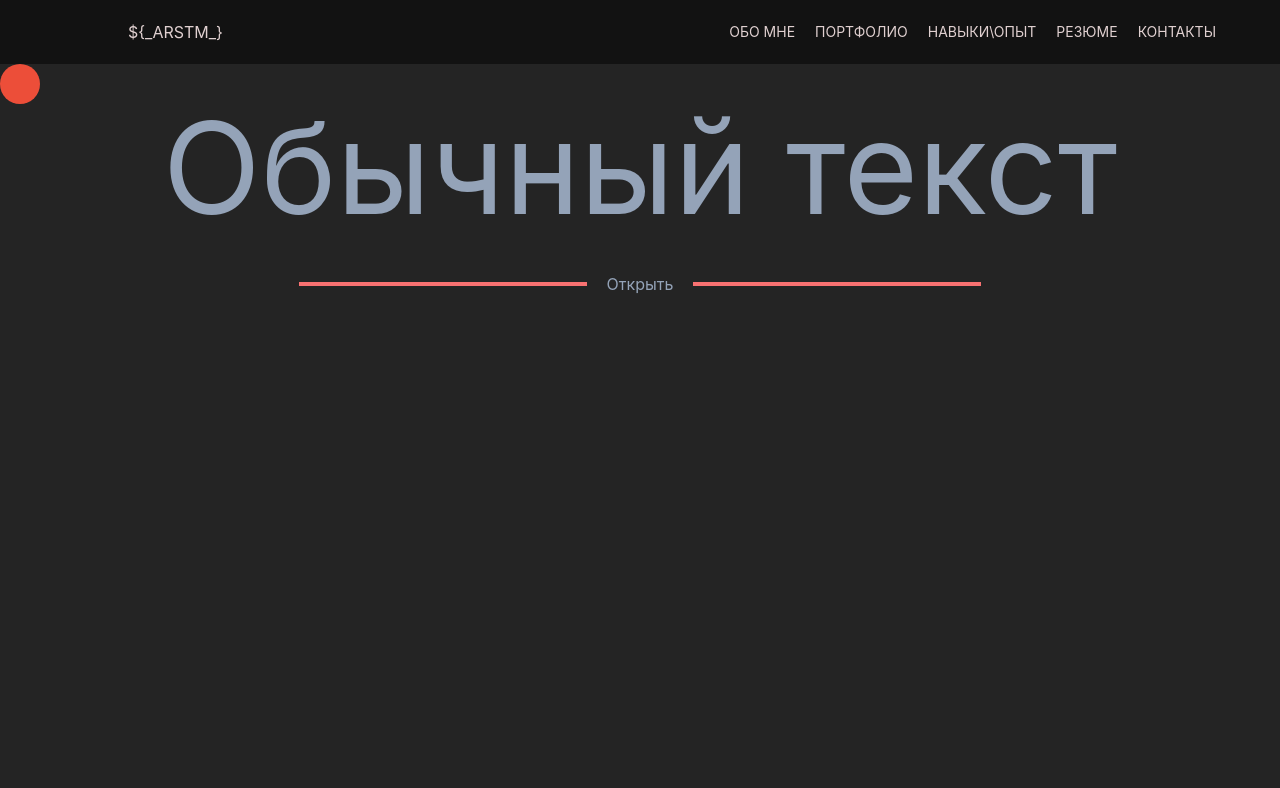
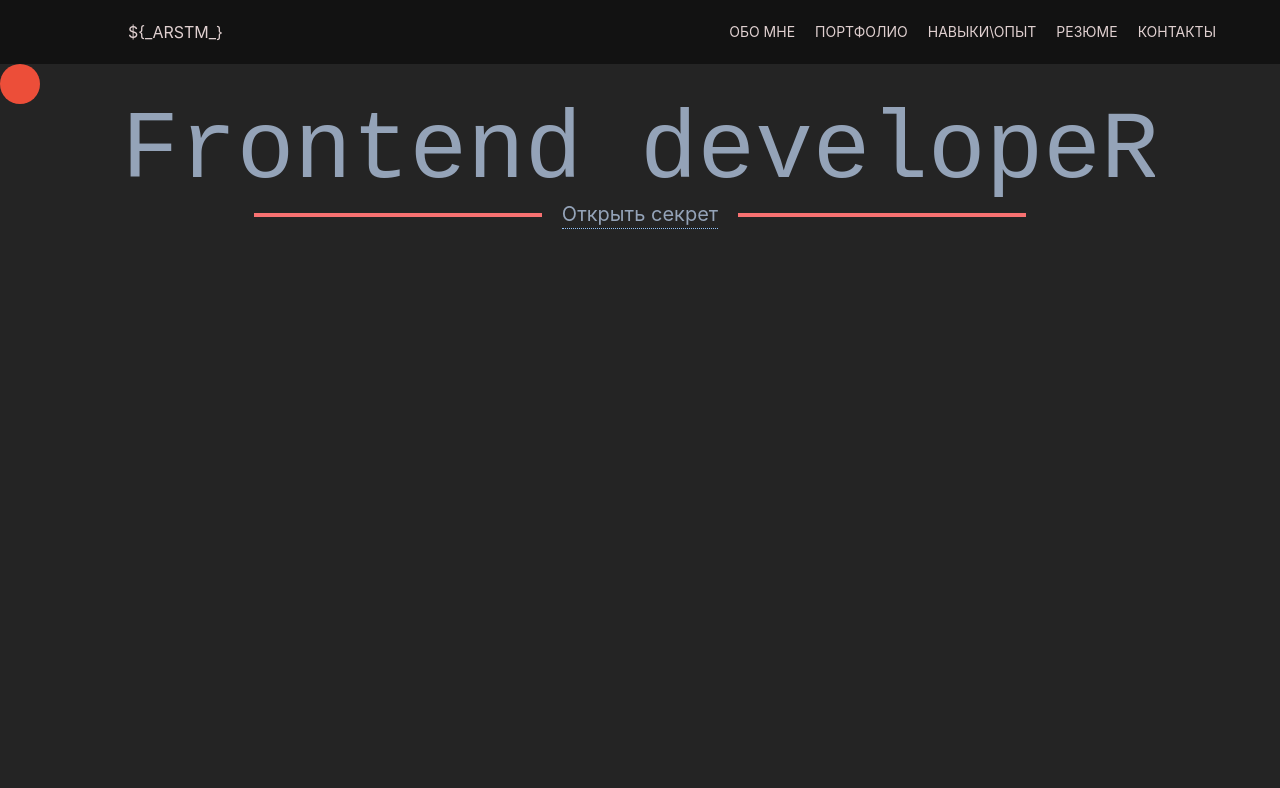
Before and after one commit to ARustamA/page, a React (Vite) app: page / in a window 1280 px wide. Shown: the top 788 px of the page. Built offline with nearby package versions, Linux system fonts and the light colour scheme.

Commit message:
header+text

```diff
--- a/src/App.tsx
+++ b/src/App.tsx
@@ -1,5 +1,5 @@
 import { ParallaxText } from './components/ParallaxText';
-import { AnimationMan } from './components/AnimationMan';
+
 import useMousePosition from './useMousePosition';
 import { Header } from './header/Header';
 import { motion } from 'framer-motion';
@@ -26,33 +26,35 @@ function App(): JSX.Element {
         transition={{ type: 'tween', ease: 'backOut', duration: 0.5 }}>
         <p
           className="text-6xl w-screen-xl py-20 px-16 "
+          onTouchStart={() => {
+            setIsHovered(true);
+          }}
+          onTouchEnd={() => {
+            setIsHovered(false);
+          }}
           onMouseEnter={() => {
             setIsHovered(true);
           }}
           onMouseLeave={() => {
             setIsHovered(false);
           }}>
-          A visual designer - with skills that haven't been replaced by A.I (yet) - making good shit
-          only if the paycheck is equally good.
+          Приветствую тебя добрый человек, спасибо, что заглянул ;)
         </p>
       </motion.div>
 
       <div className={styles.body}>
-        <h2 className={styles.text_h2}>Обычный текст</h2>
-        {/* <p>
-          I'm a <span>selectively skilled</span> product designer with a strong focus on producing
-          high-quality & impactful digital experiences.
-        </p> */}
-        <span className="flex items-center gap-5">
-          <span className={styles.span}></span>Открыть<span className={styles.span}></span>
+        <div className={styles.typing_demo}>Frontend developeR</div>
+
+        <span className="flex items-center gap-5 ">
+          <span className={styles.span}></span>
+          <span className={styles.text_secret}>Открыть секрет</span>
+          <span className={styles.span}></span>
         </span>
       </div>
       <section className={styles.section}>
         <ParallaxText baseVelocity={-5}>Framer Motion</ParallaxText>
         <ParallaxText baseVelocity={5}>Scroll velocity</ParallaxText>
       </section>
-      {/* <div className="arrow arrow-first"></div>
-      <div className="arrow arrow-second"></div> */}
     </main>
   );
 }
--- a/src/app.module.css
+++ b/src/app.module.css
@@ -5,14 +5,37 @@
   @apply w-full h-full flex flex-col overflow-hidden;
 }
 
-.text_h2 {
-  @apply text-9xl py-10;
+.text_secret {
+  @apply text-xl border-b border-dotted border-blue-300;
+
+}
+
+.typing_demo {
+  width: 18ch;
+  animation: typing 2s steps(17), blink 0.5s step-end infinite alternate;
+  white-space: nowrap;
+  overflow: hidden;
+  border-right: 3px solid;
+  font-family: monospace;
+  font-size: 2em;
+}
+
+@keyframes typing {
+  from {
+    width: 0;
+  }
+}
+
+@keyframes blink {
+  50% {
+    border-color: transparent;
+  }
 }
 .span {
-  @apply h-1 bg-red-400 w-72
+  @apply h-1 bg-red-400 w-72;
 }
 .body {
-  @apply w-full flex flex-col items-center justify-center text-slate-400  cursor-default;
+  @apply w-full flex flex-col items-center justify-center text-slate-400  cursor-default text-5xl py-10;
 }
 
 .mask {
--- a/src/header/Header.tsx
+++ b/src/header/Header.tsx
@@ -3,14 +3,14 @@ import { useEffect, useState } from 'react';
 import styles from './header.module.css';
 
 export const Header = () => {
-  const [scrollDirection, setScrollDirection] = useState(null);
+  const [scrollDirection, setScrollDirection] = useState<string | null>(null);
 
   useEffect(() => {
     const handleScroll = () => {
       if (window.scrollY > 50) {
-        setScrollDirection('scrolled_left'); // Прокрутка вниз - скрываем влево
+        setScrollDirection('transform translate-y-[-100%] transition-transform duration-300'); // Прокрутка вниз - скрываем влево
       } else {
-        setScrollDirection('scrolled_right'); // Вернуть в исходное положение
+        setScrollDirection('transform translate-y-0 transition-transform duration-300'); // Вернуть в исходное положение
       }
     };
 
@@ -23,7 +23,6 @@ export const Header = () => {
   return (
     <header className={`${styles.header} ${scrollDirection}`}>
       <div className={styles.content}>
-        {/* <React className={`w-12 h-12 `}/> */}
         <h2 className={styles.logo}>{'${_ARSTM_}'}</h2>
       </div>
       <nav className={styles.nav}>
--- a/src/header/header.module.css
+++ b/src/header/header.module.css
@@ -4,14 +4,6 @@
   @apply h-16 bg-black999 w-full backdrop-filter backdrop-blur-sm lg:backdrop-blur-md
   flex items-center justify-between px-16 py-4;
   transition: transform 0.3s; /* Добавляем плавную анимацию только для transform */
-}
-
-.scrolled-left {
-  transform: translateX(-100%); /* Скрываем хедер влево */
-}
-
-.scrolled-right {
-  transform: translateX(100%); /* Скрываем хедер вправо */
 }
 
 .content {
--- a/src/index.css
+++ b/src/index.css
@@ -9,7 +9,7 @@
     scroll-snap-type: y mandatory;
     -webkit-font-smoothing: antialiased;
   }
-  body::before {
+  /* body::before {
     content: '';
     position: fixed;
     top: 0;
@@ -17,9 +17,10 @@
     width: 100%;
     height: 100%;
     background-color: #4ac0c0;
-    z-index: -1; /* Поместить псевдо-элемент под основным содержанием */
-  }
+    z-index: -1; /* Поместить псевдо-элемент под основным содержанием
+  } */
 }
+
 :root {
   font-family: Inter, system-ui, Avenir, Helvetica, Arial, sans-serif;
   line-height: 1.5;
@@ -27,7 +28,7 @@
 
   color-scheme: light dark;
   color: rgba(255, 237, 237, 0.87);
-  background-color: #4ac0c0;
+  /* background-color: #4ac0c0; */
 
   font-synthesis: none;
   text-rendering: optimizeLegibility;
```
